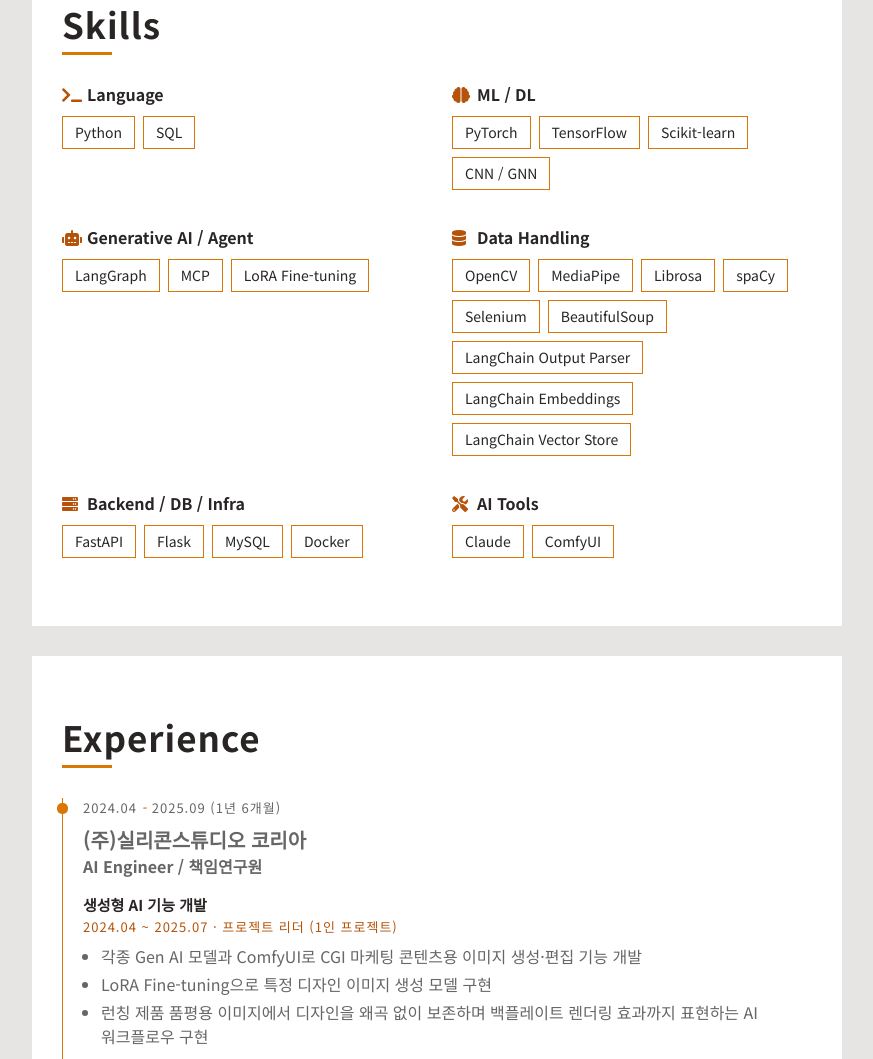
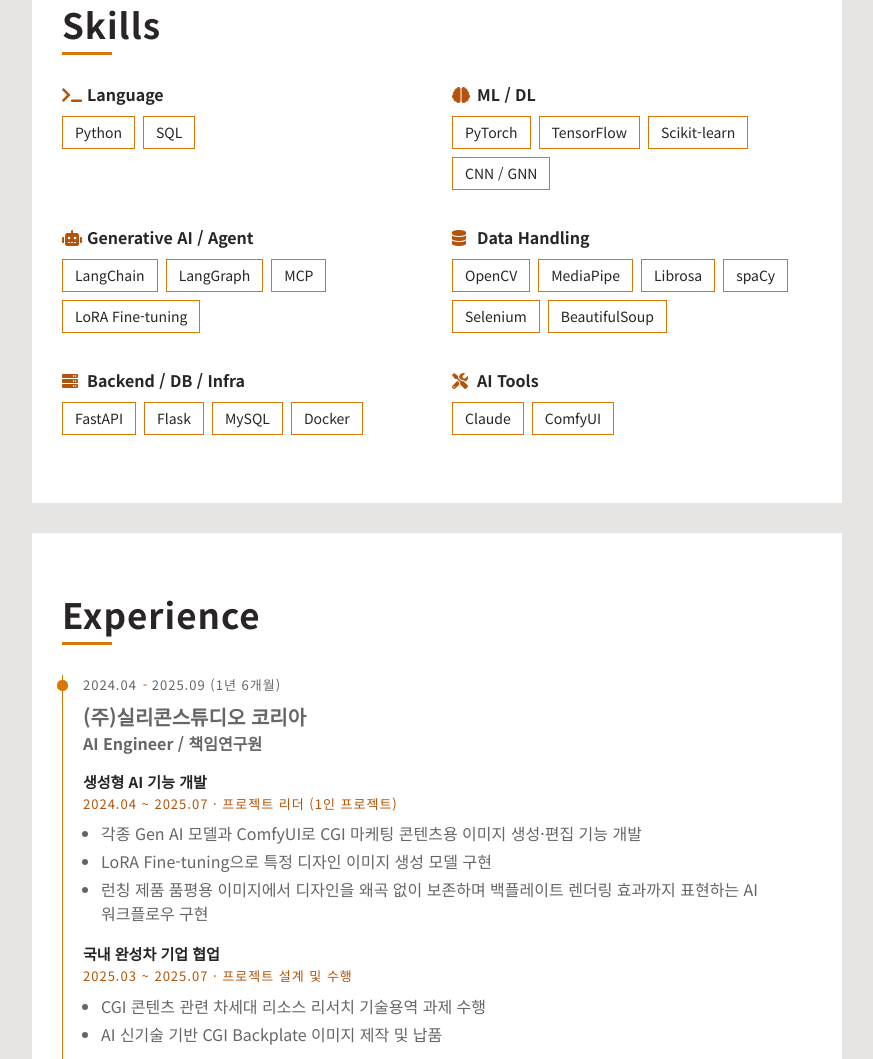
Before and after one commit to surplus96/surplus96.github.io, a plain HTML site: page index.html in a window 1280 px wide. Shown: the part 1027-2086 px from the top of the page, without its empty margins (368-1241 px from the left). Drawn offline with nearby package versions, Linux system fonts and the light colour scheme.

Commit message:
Update index.html

```diff
--- a/index.html
+++ b/index.html
@@ -140,13 +140,13 @@
                             <div class="col-md-6 skill-group">
                                 <h3><i class="fa fa-robot"></i>Generative AI / Agent</h3>
                                 <div class="skill-tags">
-                                    <span>LangGraph</span><span>MCP</span><span>LoRA Fine-tuning</span>
+                                    <span>LangChain</span><span>LangGraph</span><span>MCP</span><span>LoRA Fine-tuning</span>
                                 </div>
                             </div>
                             <div class="col-md-6 skill-group">
                                 <h3><i class="fa fa-database"></i>Data Handling</h3>
                                 <div class="skill-tags">
-                                    <span>OpenCV</span><span>MediaPipe</span><span>Librosa</span><span>spaCy</span><span>Selenium</span><span>BeautifulSoup</span><span>LangChain Output Parser</span><span>LangChain Embeddings</span><span>LangChain Vector Store</span>
+                                    <span>OpenCV</span><span>MediaPipe</span><span>Librosa</span><span>spaCy</span><span>Selenium</span><span>BeautifulSoup</span>
                                 </div>
                             </div>
                             <div class="col-md-6 skill-group">
```
